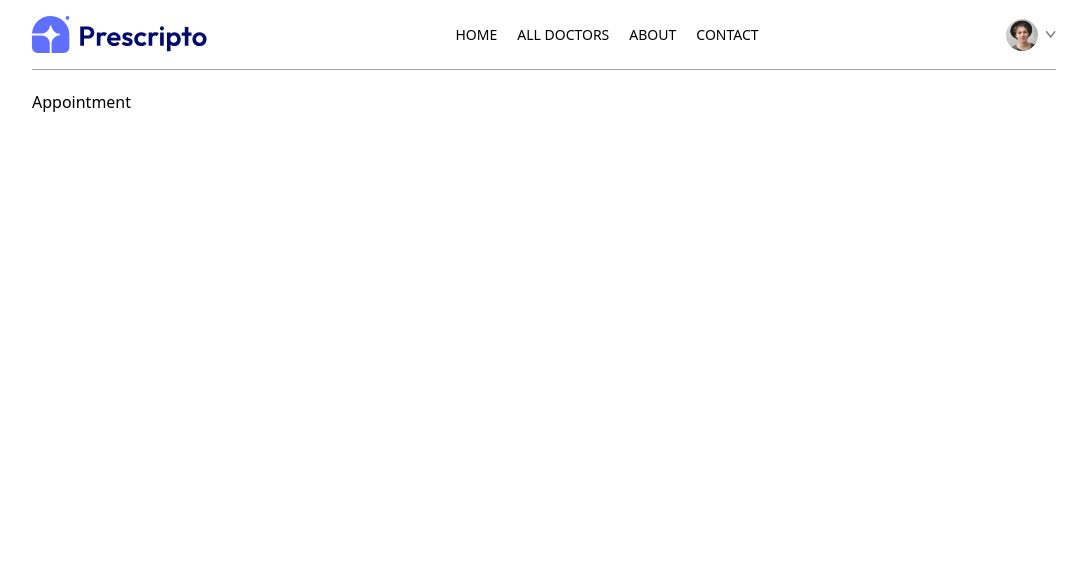
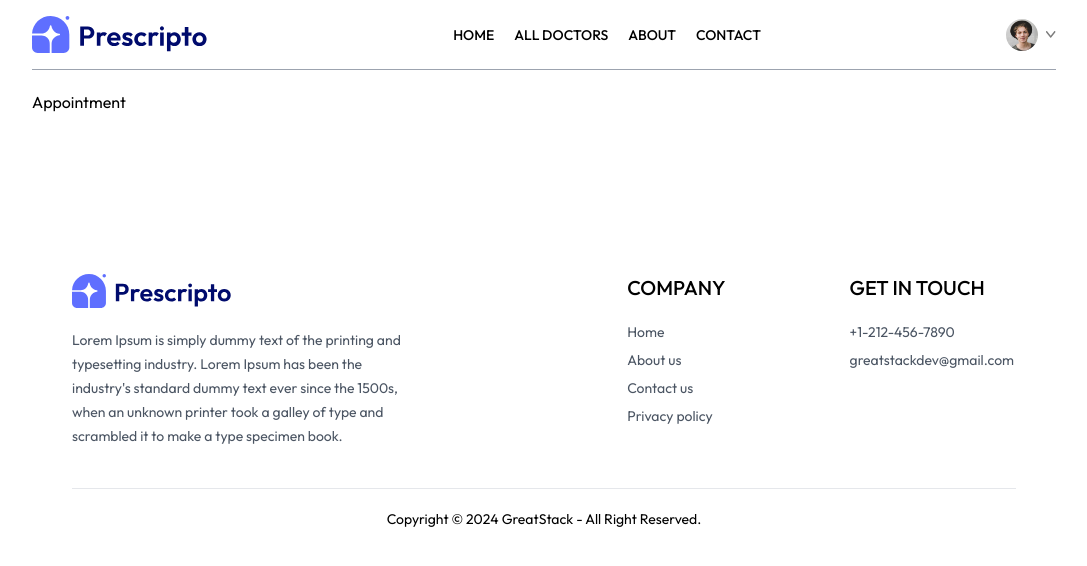
Before and after one commit to SumanthReddy19/prescripto, a React (Vite) app in the folder frontend/: page /appointment/1 in a window 1280 px wide. Shown: the top 566 px of the page, without its empty margins (96-1183 px from the left). Built offline with nearby package versions, Linux system fonts and the light colour scheme.

Commit message:
Created the footer section and added outfit google font

```diff
--- a/frontend/src/App.jsx
+++ b/frontend/src/App.jsx
@@ -9,6 +9,7 @@
 import MyAppointments from "./pages/MyAppointments";
 import Appointment from "./pages/Appointment";
 import Navbar from "./components/Navbar";
+import Footer from "./components/Footer";
 
 const App = () => {
   return (
@@ -25,6 +26,7 @@
         <Route path="/my-appointments" element={<MyAppointments/>} />
         <Route path="/appointment/:docId" element={<Appointment/>} />
       </Routes>
+      <Footer/>
     </div>
   );
 };
--- /dev/null
+++ b/frontend/src/components/Footer.jsx
@@ -0,0 +1,43 @@
+import React from "react";
+import { assets } from "../assets/assets";
+
+const Footer = () => {
+  return (
+    <div className="md:mx-10">
+      <div className="flex flex-col sm:grid grid-cols-[3fr_1fr_1fr] gap-14 my-10 mt-40 text-sm">
+        {/* LEFT SIDE */}
+        <div>
+            <img src={assets.logo} alt="" className="mb-5 w-40"/>
+            <p className="w-full md:w-2/3 text-gray-600 leading-6">Lorem Ipsum is simply dummy text of the printing and typesetting industry. Lorem Ipsum has been the industry's standard dummy text ever since the 1500s, when an unknown printer took a galley of type and scrambled it to make a type specimen book.</p>
+        </div>
+
+        {/* CENTER SIDE */}
+        <div>
+            <p className="text-xl font-medium mb-5">COMPANY</p>
+            <ul className="flex flex-col gap-2 text-gray-600">
+                <li>Home</li>
+                <li>About us</li>
+                <li>Contact us</li>
+                <li>Privacy policy</li>
+            </ul>
+        </div>
+
+        {/* RIGHT SIDE */}
+        <div>
+            <p className="text-xl font-medium mb-5">GET IN TOUCH</p>
+            <ul className="flex flex-col gap-2 text-gray-600">
+                <li>+1-212-456-7890</li>
+                <li>greatstackdev@gmail.com</li>
+            </ul>
+        </div>
+      </div>
+      {/* Copy right text */}
+      <div>
+        <hr />
+        <p className="py-5 text-sm text-center">Copyright © 2024 GreatStack - All Right Reserved.</p>
+      </div>
+    </div>
+  );
+};
+
+export default Footer;
--- a/frontend/src/index.css
+++ b/frontend/src/index.css
@@ -1,7 +1,11 @@
+@import url('https://fonts.googleapis.com/css2?family=Outfit:wght@100..900&display=swap');
 @tailwind base;
 @tailwind components;
 @tailwind utilities;
 
+*{
+    font-family:Outfit;
+}
 .active hr{
     @apply block
 }
```
